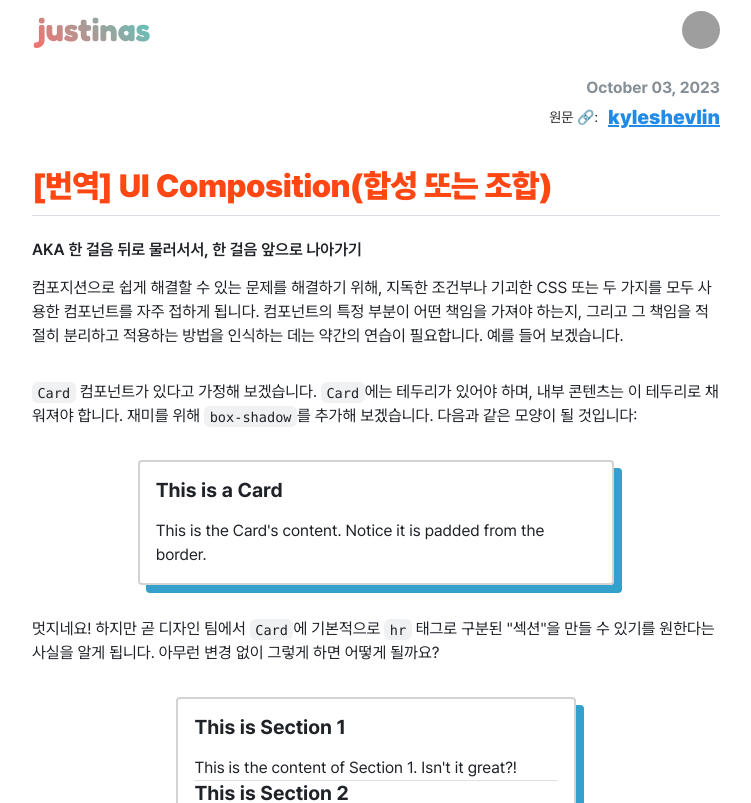
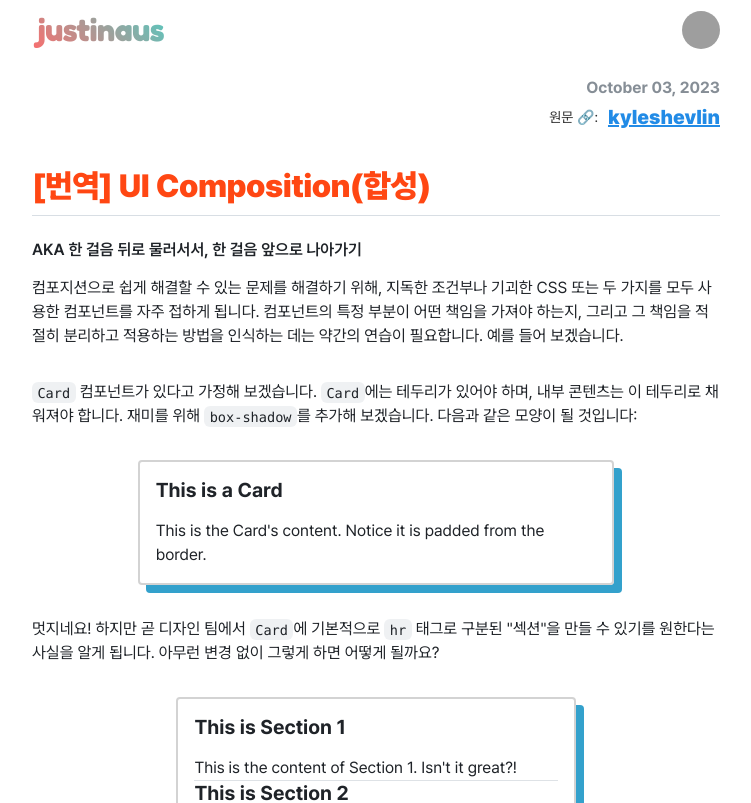
Before and after one commit to justinaus/blog, a Next.js app: page /posts/ui-composition in a window 1280 px wide. Shown: the top 803 px of the page, without its empty margins (264-1015 px from the left). Built offline with nearby package versions, Linux system fonts and the light colour scheme; grey boxes are pictures that could not be loaded.

Commit message:
Fix 오타

```diff
--- a/src/components/shared/Logo.tsx
+++ b/src/components/shared/Logo.tsx
@@ -4,5 +4,5 @@ import { Fredoka } from 'next/font/google';
 const fredoka = Fredoka({ subsets: ['latin'], weight: '700' });
 
 export default function Logo() {
-  return <div className={clsx(fredoka.className, 'logo')}>justinas</div>;
+  return <div className={clsx(fredoka.className, 'logo')}>justinaus</div>;
 }
--- a/src/pages/posts/ui-composition/content.mdx
+++ b/src/pages/posts/ui-composition/content.mdx
@@ -1,7 +1,7 @@
 import Card from './_components'
 import { Stack, Flex, Divider } from '@mantine/core'
 
-# [번역] UI Composition(합성 또는 조합)
+# [번역] UI Composition(합성)
 #### AKA 한 걸음 뒤로 물러서서, 한 걸음 앞으로 나아가기
 
 컴포지션으로 쉽게 해결할 수 있는 문제를 해결하기 위해, 지독한 조건부나 기괴한 CSS 또는 두 가지를 모두 사용한 컴포넌트를 자주 접하게 됩니다.
--- a/src/styles/globals.css
+++ b/src/styles/globals.css
@@ -76,7 +76,7 @@ hr {
 
 .logo {
   font-size: 2rem;
-  letter-spacing: '-0.5px';
+  letter-spacing: -0.5px;
   /* #8ac876
 #9ccc65
 #b2d672
```
